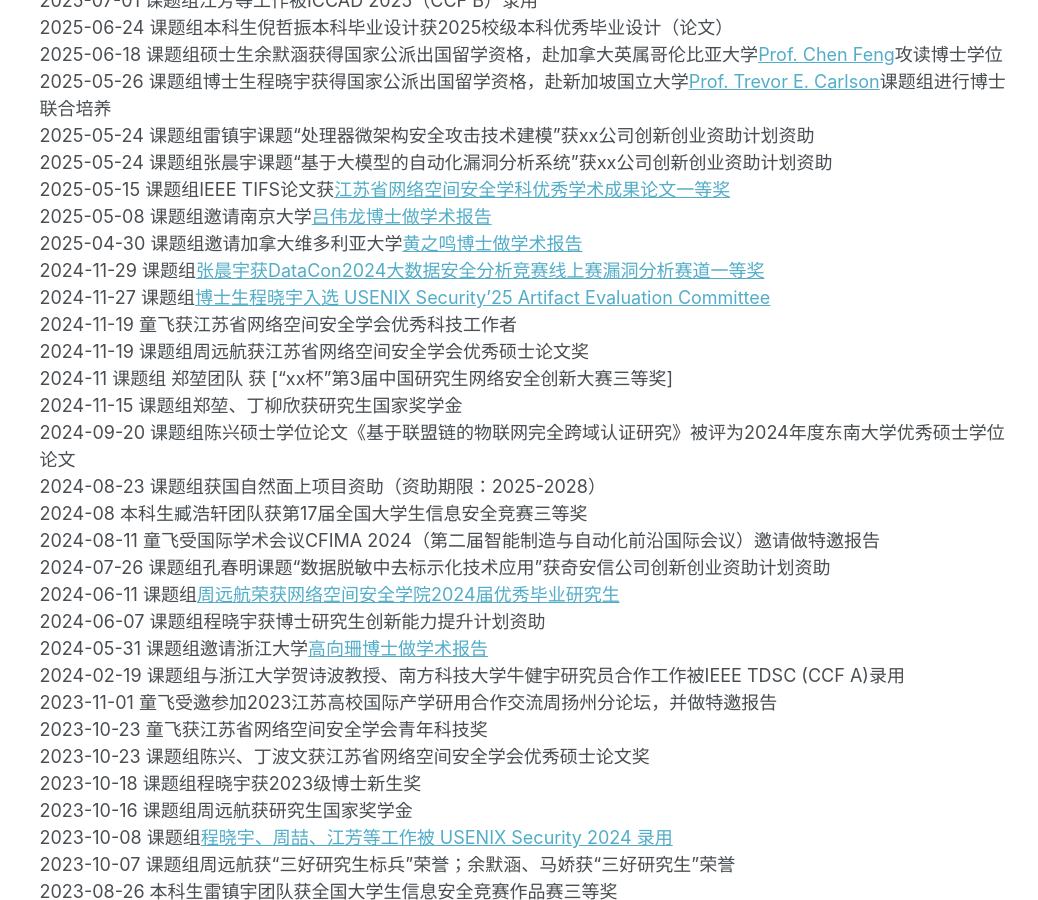
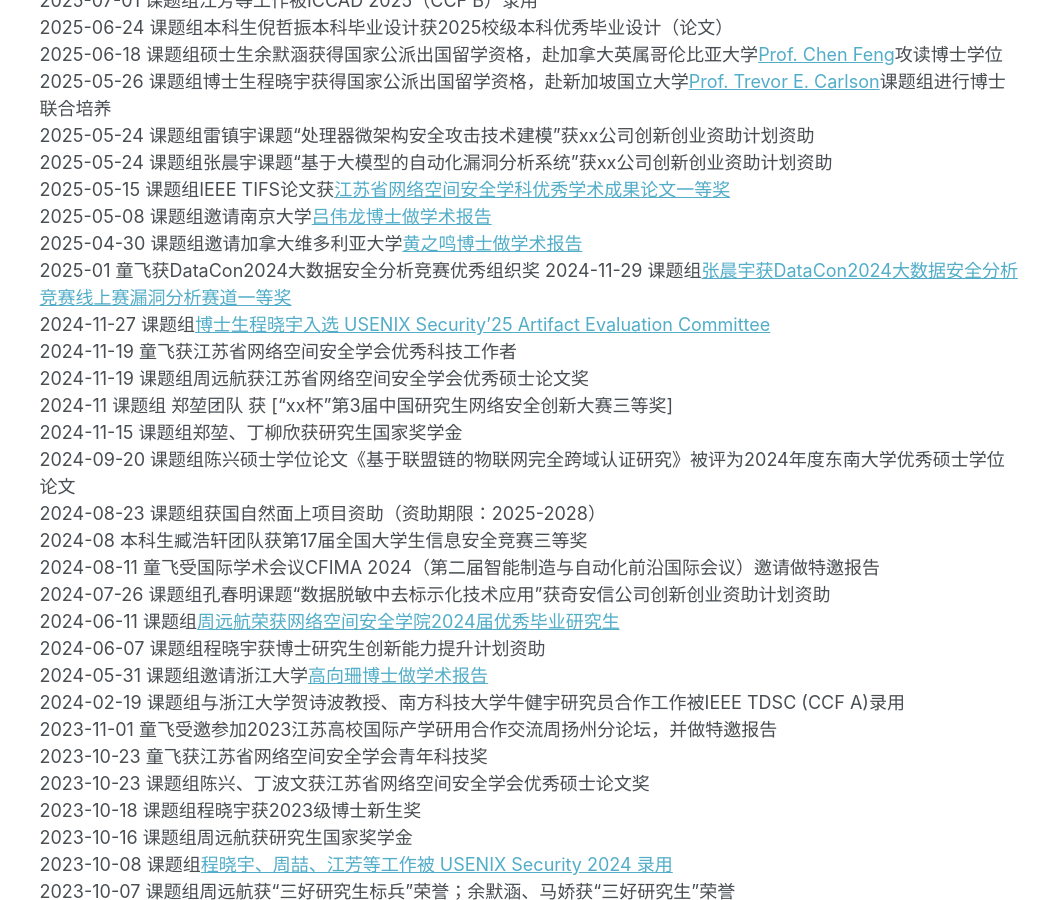
Before and after one commit to fei-tong/fei-tong.github.io, a Jekyll site: the page built from _pages/News.md, in a window 1280 px wide and 900 px high, scrolled down 798 px. Shown: the whole window, without its empty margins (242-1280 px from the left). Built offline with Jekyll 4.4.1, drawn with Linux system fonts in a browser that asks for light colours; some web fonts are replaced.

Commit message:
Update News.md

```diff
--- a/_pages/News.md
+++ b/_pages/News.md
@@ -34,6 +34,7 @@ author_profile: true
 2025-05-15 课题组IEEE TIFS论文获[江苏省网络空间安全学科优秀学术成果论文一等奖](https://www.jscsa.org.cn/contents/197/500.html)<br>
 2025-05-08 课题组邀请南京大学[吕伟龙博士做学术报告](https://cyber.seu.edu.cn/2025/0506/c20213a526921/page.htm)<br>
 2025-04-30 课题组邀请加拿大维多利亚大学[黄之鸣博士做学术报告](https://cyber.seu.edu.cn/2025/0429/c20213a526630/page.htm)<br>
+2025-01 童飞获DataCon2024大数据安全分析竞赛优秀组织奖
 2024-11-29 课题组[张晨宇获DataCon2024大数据安全分析竞赛线上赛漏洞分析赛道一等奖](https://mp.weixin.qq.com/s/f5W3SDWX3UBYfDrcnMldmw)<br>
 2024-11-27 课题组[博士生程晓宇入选 USENIX Security'25 Artifact Evaluation Committee](https://www.usenix.org/conference/usenixsecurity25/call-for-papers)<br>
 2024-11-19 童飞获江苏省网络空间安全学会优秀科技工作者<br>
```
